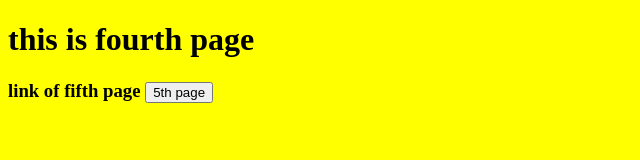
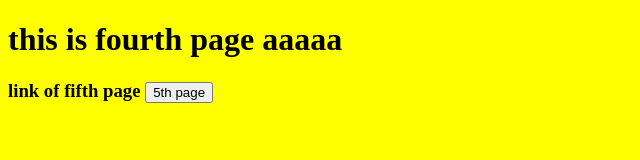
Before and after one commit to SSPatwardhan/my-repo, a plain HTML site: page 4th page.html in a window 1280 px wide. Shown: the whole page, without its empty margins (0-640 px from the left). Drawn offline with Linux system fonts and the light colour scheme.

Commit message:
fifth commit

```diff
--- a/4th page.html
+++ b/4th page.html
@@ -6,7 +6,7 @@
 
 
 
-<h1>this is fourth page </h1>
+<h1>this is fourth page aaaaa</h1>
 
 
  <h3>link of fifth page <a href="5th page.html" target="_blank"  >  <button type="button">5th page</button></a></h3>
```
Also changed, not shown: 1 other file.
